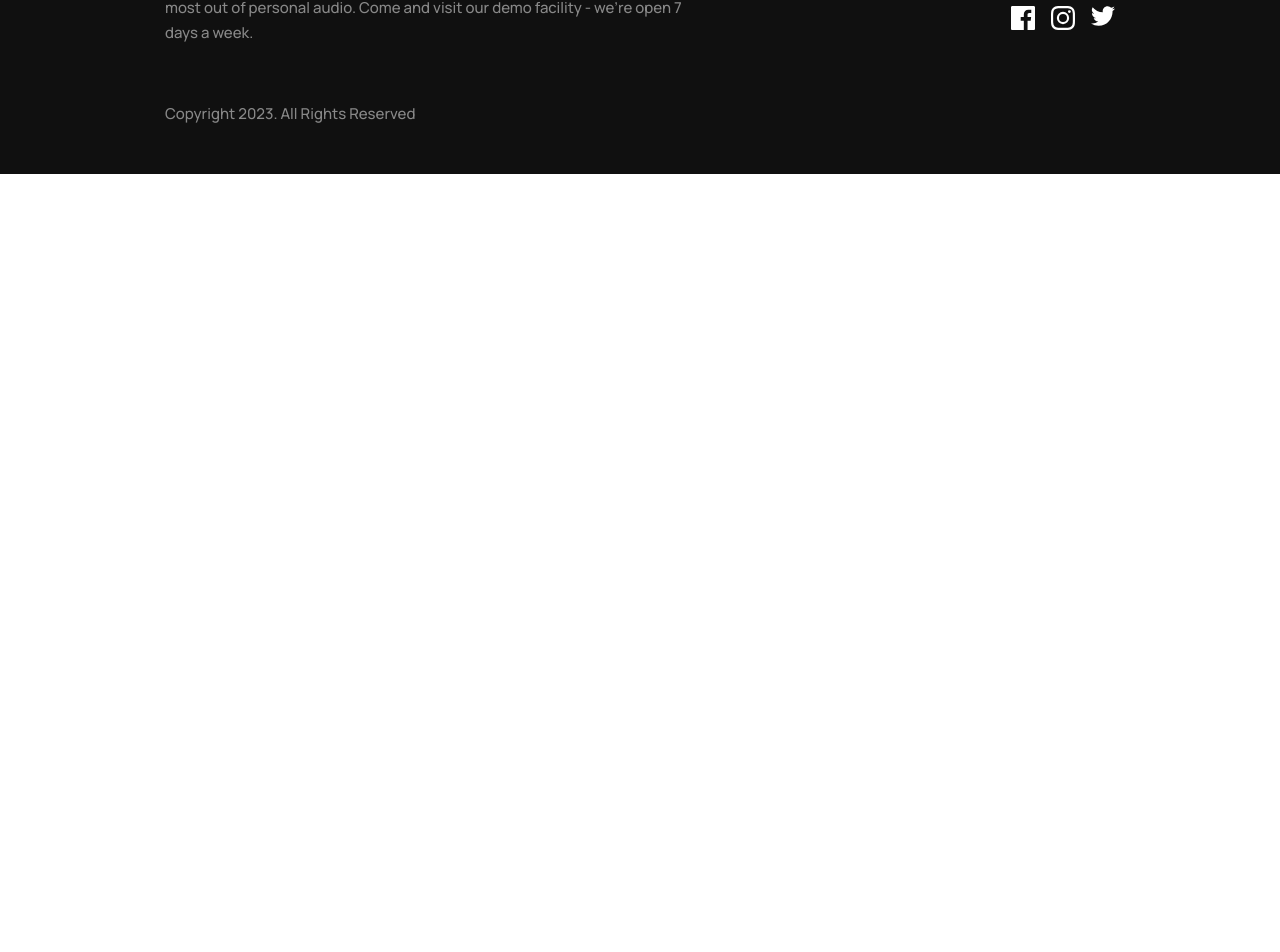
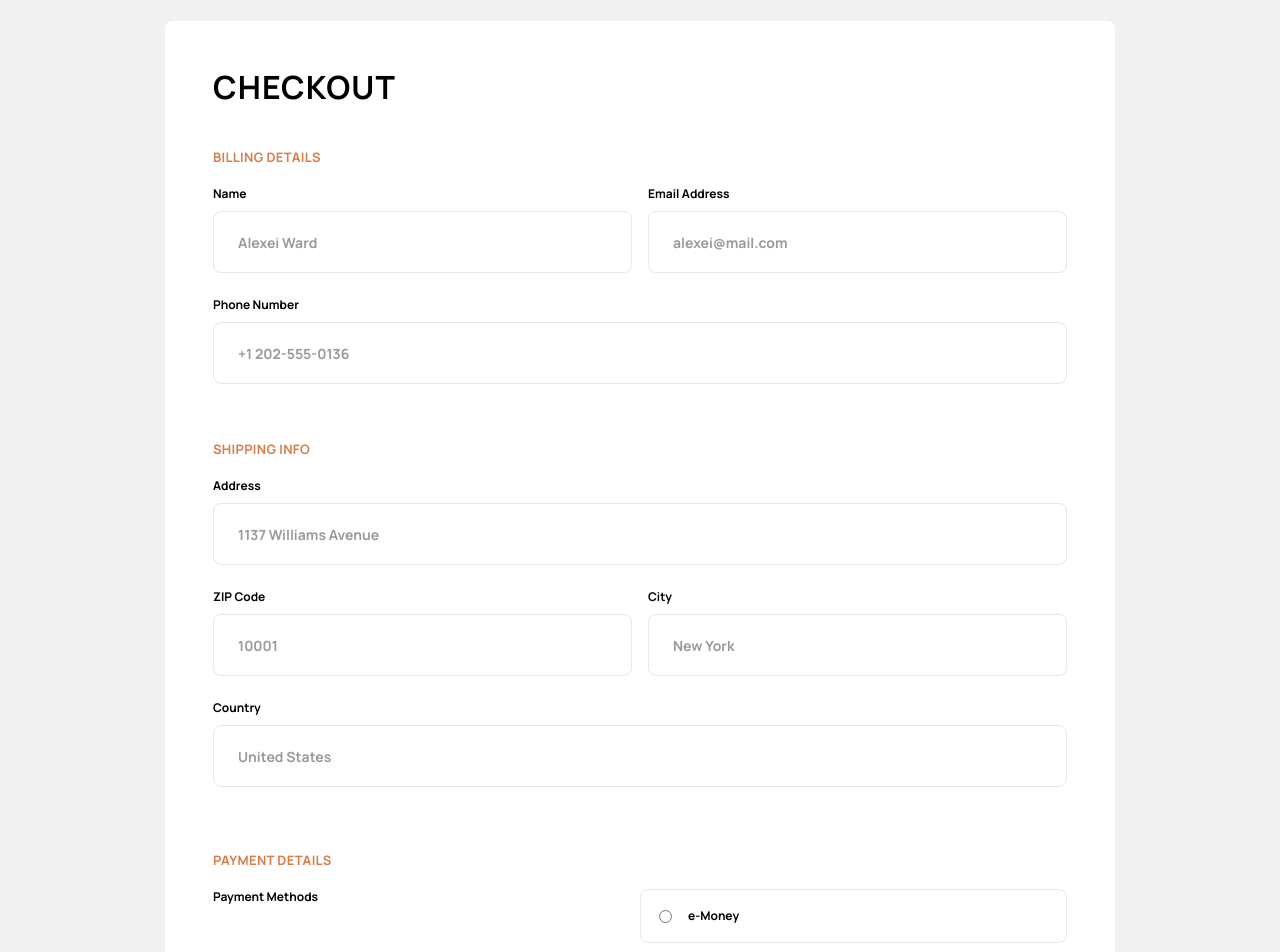
Before and after one commit to BBualdo/Audiophile, a React (Vite) app: page /checkout in a window 1280 px wide. Shown: the part 215-1167 px from the top of the page. Before the commit the page ends 800 px from the top, so only its background shows below. Built offline with nearby package versions, Linux system fonts and the light colour scheme.

Commit message:
Partly Styled checkout Form

```diff
--- a/src/pages/Checkout.jsx
+++ b/src/pages/Checkout.jsx
@@ -1,7 +1,142 @@
 import React from 'react';
+import { Link } from 'react-router-dom';
 
 const Checkout = () => {
-	return <div>Checkout</div>;
+	return (
+		<main className='mt-[95px] bg-gray-light'>
+			<div className='xs:px-[24px] md:px-[40px] lg:px-[165px] xs:pt-4 md:pt-8 lg:pt-[79px]'>
+				<Link relative='path' to='..'>
+					<button className='p text-black/50 cursor-pointer hover:text-cream transition-all duration-150'>
+						Go back
+					</button>
+				</Link>
+			</div>
+			<div className='xs:px-[24px] md:px-[40px] lg:px-[165px] mt-[38px] pb-[140px]'>
+				<section className='bg-white p-12 rounded-[8px]'>
+					<h3>Checkout</h3>
+					<form>
+						<div className='mt-10'>
+							<p className='text-cream text-[13px] font-bold uppercase leading-[25px] tracking-wide'>
+								Billing Details
+							</p>
+							<div className='mt-4 flex flex-col gap-6'>
+								<div className='flex items-center gap-4'>
+									<div className='flex flex-col w-full'>
+										<label className='text-black text-xs font-bold'>Name</label>
+										<input
+											className='placeholder:text-[14px] placeholder:text-black/40 placeholder:font-bold placeholder:leading-[-0.25px] text-black font-bold py-[18px] px-[24px] bg-white rounded-lg border border-stone-300 focus:outline-cream caret-cream mt-[9px]'
+											type='text'
+											placeholder='Alexei Ward'
+										/>
+									</div>
+									<div className='flex flex-col w-full'>
+										<label className='text-black text-xs font-bold'>
+											Email Address
+										</label>
+										<input
+											className='placeholder:text-[14px] placeholder:text-black/40 placeholder:font-bold placeholder:leading-[-0.25px] text-black font-bold py-[18px] px-[24px] bg-white rounded-lg border border-stone-300 focus:outline-cream caret-cream mt-[9px]'
+											type='text'
+											placeholder='alexei@mail.com'
+										/>
+									</div>
+								</div>
+								<div className='flex flex-col'>
+									<label className='text-black text-xs font-bold'>
+										Phone Number
+									</label>
+									<input
+										className='placeholder:text-[14px] placeholder:text-black/40 placeholder:font-bold placeholder:leading-[-0.25px] text-black font-bold py-[18px] px-[24px] bg-white rounded-lg border border-stone-300 focus:outline-cream caret-cream mt-[9px]'
+										type='text'
+										placeholder='+1 202-555-0136'
+									/>
+								</div>
+							</div>
+						</div>
+						<div className='mt-[53px]'>
+							<p className='text-cream text-[13px] font-bold uppercase leading-[25px] tracking-wide'>
+								Shipping Info
+							</p>
+							<div className='mt-4 flex flex-col gap-6'>
+								<div className='flex flex-col'>
+									<label className='text-black text-xs font-bold'>
+										Address
+									</label>
+									<input
+										className='placeholder:text-[14px] placeholder:text-black/40 placeholder:font-bold placeholder:leading-[-0.25px] text-black font-bold py-[18px] px-[24px] bg-white rounded-lg border border-stone-300 focus:outline-cream caret-cream mt-[9px]'
+										type='text'
+										placeholder='1137 Williams Avenue'
+									/>
+								</div>
+								<div className='flex items-center gap-4'>
+									<div className='flex flex-col w-full'>
+										<label className='text-black text-xs font-bold'>
+											ZIP Code
+										</label>
+										<input
+											className='placeholder:text-[14px] placeholder:text-black/40 placeholder:font-bold placeholder:leading-[-0.25px] text-black font-bold py-[18px] px-[24px] bg-white rounded-lg border border-stone-300 focus:outline-cream caret-cream mt-[9px]'
+											type='text'
+											placeholder='10001'
+										/>
+									</div>
+									<div className='flex flex-col w-full'>
+										<label className='text-black text-xs font-bold'>City</label>
+										<input
+											className='placeholder:text-[14px] placeholder:text-black/40 placeholder:font-bold placeholder:leading-[-0.25px] text-black font-bold py-[18px] px-[24px] bg-white rounded-lg border border-stone-300 focus:outline-cream caret-cream mt-[9px]'
+											type='text'
+											placeholder='New York'
+										/>
+									</div>
+								</div>
+								<div className='flex flex-col'>
+									<label className='text-black text-xs font-bold'>
+										Country
+									</label>
+									<input
+										className='placeholder:text-[14px] placeholder:text-black/40 placeholder:font-bold placeholder:leading-[-0.25px] text-black font-bold py-[18px] px-[24px] bg-white rounded-lg border border-stone-300 focus:outline-cream caret-cream mt-[9px]'
+										type='text'
+										placeholder='United States'
+									/>
+								</div>
+							</div>
+						</div>
+						<div className='mt-[61px]'>
+							<p className='text-cream text-[13px] font-bold uppercase leading-[25px] tracking-wide'>
+								Payment Details
+							</p>
+							<div className='flex mt-4 justify-between'>
+								<label className='text-black text-xs font-bold flex-1'>
+									Payment Methods
+								</label>
+								<div className='flex flex-col flex-1 gap-4'>
+									<div className='flex items-center gap-4 p-[18px] rounded-lg border border-stone-300 hover:border-cream transition-all duration-150'>
+										<input
+											type='radio'
+											className='cursor-pointer checked:accent-cream checked:border-cream'
+											name='payment'
+										/>
+										<label className='text-black text-xs font-bold'>
+											e-Money
+										</label>
+									</div>
+									<div className='flex items-center gap-4 p-[18px] rounded-lg border border-stone-300 hover:border-cream transition-all duration-150'>
+										<input
+											type='radio'
+											className='cursor-pointer checked:accent-cream checked:border-cream'
+											name='payment'
+										/>
+										<label className='text-black text-xs font-bold'>
+											Cash on Delivery
+										</label>
+									</div>
+								</div>
+							</div>
+						</div>
+					</form>
+				</section>
+				<section></section>
+			</div>
+		</main>
+	);
 };
 
 export default Checkout;
```
Also changed, not shown: 1 other file (tests, documents, lock files or other folders).
